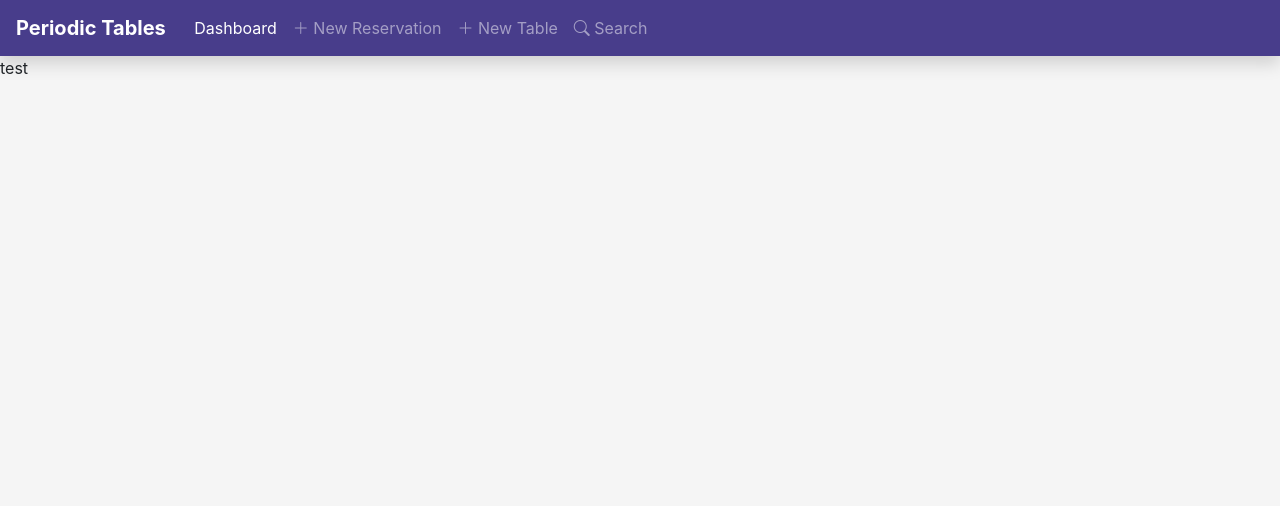
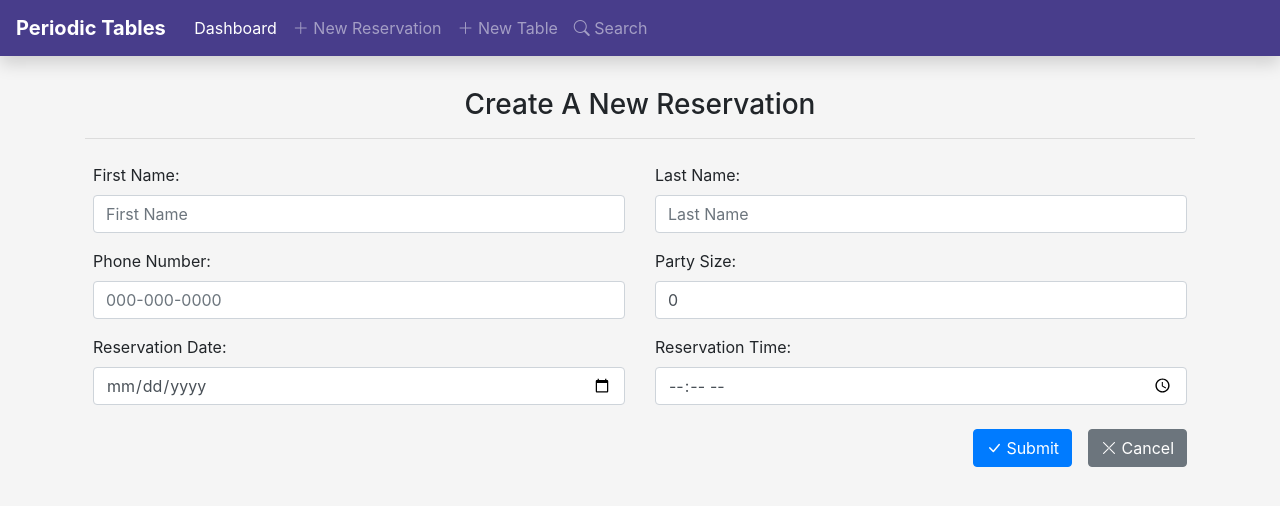
Before and after one commit to ambersweep/easy-seat, a React (Create React App) app in the folder front-end/: page /reservations/1/edit in a window 1280 px wide. Shown: the top 506 px of the page. Built offline with nearby package versions, Linux system fonts and the light colour scheme; no server answers; a web font is replaced by a local one.

Commit message:
added updateReservation to api

```diff
--- a/front-end/src/Reservations/EditReservation.js
+++ b/front-end/src/Reservations/EditReservation.js
@@ -1,7 +1,99 @@
-import React from "react";
+import React, { useState, useEffect } from "react";
+import { useHistory, useParams } from "react-router-dom";
+import { createReservation, readReservation } from "../utils/api";
+import ReservationForm from "./ReservationForm";
+import ErrorAlert from "../layout/ErrorAlert";
 
 export default function EditReservation(){
-    return (
-        <p>test</p>
-    )
+    const initialForm = {
+        first_name: "",
+        last_name: "",
+        mobile_number: "",
+        people: 0,
+        reservation_date: "",
+        reservation_time: "",
+        status: "",
+      };
+      const [form, setForm] = useState({ ...initialForm });
+      const [showError, setShowError] = useState(false);
+      const abortController = new AbortController();
+      const history = useHistory();
+      const { reservation_id } = useParams();
+      const resId = parseInt(reservation_id);
+
+      function formatDate(date) {
+        let formatedDate = date.split("");
+        formatedDate.splice(10);
+        formatedDate = formatedDate.join("");
+        return formatedDate;
+      }
+
+      function formatTime(time) {
+        let formatedTime = time.split("");
+        formatedTime.splice(5);
+        formatedTime = formatedTime.join("");
+        return formatedTime;
+      }
+
+      function changeHandler({ target }) {
+        const { name, value } = target;
+        switch (name) {
+          case "people":
+            setForm({ ...form, [name]: parseInt(value) });
+            break;
+          case "reservation_date":
+            setForm({ ...form, [name]: formatDate(value) });
+            break;
+          case "reservation_time":
+            setForm({ ...form, [name]: formatTime(value) });
+            break;
+          default:
+            setForm({ ...form, [name]: value });
+            break;
+        }
+      }
+
+      async function submitHandler(event) {
+        event.preventDefault();
+        setShowError(false);
+        const newRes = {
+          first_name: form.first_name,
+          last_name: form.last_name,
+          mobile_number: form.mobile_number,
+          people: Number(form.people),
+          reservation_date: form.reservation_date,
+          reservation_time: form.reservation_time,
+          status: "booked",
+        };
+        try {
+          await createReservation(newRes, abortController.signal);
+          setForm(initialForm);
+          history.push(`/dashboard?date=${newRes.reservation_date}`);
+        } catch (error) {
+          if (error.name !== "AbortError") setShowError(error);
+        }
+
+        return () => {
+          abortController.abort();
+        };
+      }
+      return (
+        <div>
+          <div className="container p-2">
+         <ErrorAlert error={showError} />
+         </div>
+
+          <div className="container fluid text-center">
+            <h3 className="my-3 font-monospace">Create A New Reservation</h3>
+            <hr />
+          </div>
+          <div className="container fluid">
+            <ReservationForm
+              form={form}
+              submitHandler={submitHandler}
+              changeHandler={changeHandler}
+            />
+          </div>
+        </div>
+      );
 }
--- a/front-end/src/utils/api.js
+++ b/front-end/src/utils/api.js
@@ -70,9 +70,9 @@ export async function seatReservation(reservation_id, table_id, signal) {
     method: "PUT",
     headers,
     body: JSON.stringify({ data: { reservation_id: reservation_id } }),
-    signal
+    signal,
   };
-  return await fetchJson(url, options, {})
+  return await fetchJson(url, options, {});
 }
 
 //fetches reservation data JSON from backend
@@ -110,8 +110,8 @@ export async function createTable(table, signal) {
   return await fetchJson(url, options, table);
 }
 
-export async function finishTable(tableId, signal){
-  const url = new URL(`${API_BASE_URL}/tables/${tableId}/seat`)
+export async function finishTable(tableId, signal) {
+  const url = new URL(`${API_BASE_URL}/tables/${tableId}/seat`);
   const options = {
     method: "DELETE",
     body: JSON.stringify({ data: {} }),
@@ -126,6 +126,19 @@ export async function readReservation(reservation_id, signal) {
   return await fetchJson(url, { headers, signal }, {});
 }
 
+export async function updateReservation(reservation, signal) {
+  const url = new URL(
+    `${API_BASE_URL}/reservations/${reservation.reservation_id}`
+  );
+  const options = {
+    method: "PUT",
+    headers,
+    body: JSON.stringify({ data: reservation }),
+    signal,
+  };
+  return await fetchJson(url, options, reservation);
+}
+
 export async function updateStatus(reservation_id, status, signal) {
   const url = new URL(`${API_BASE_URL}/reservations/${reservation_id}/status`);
   const options = {
```
